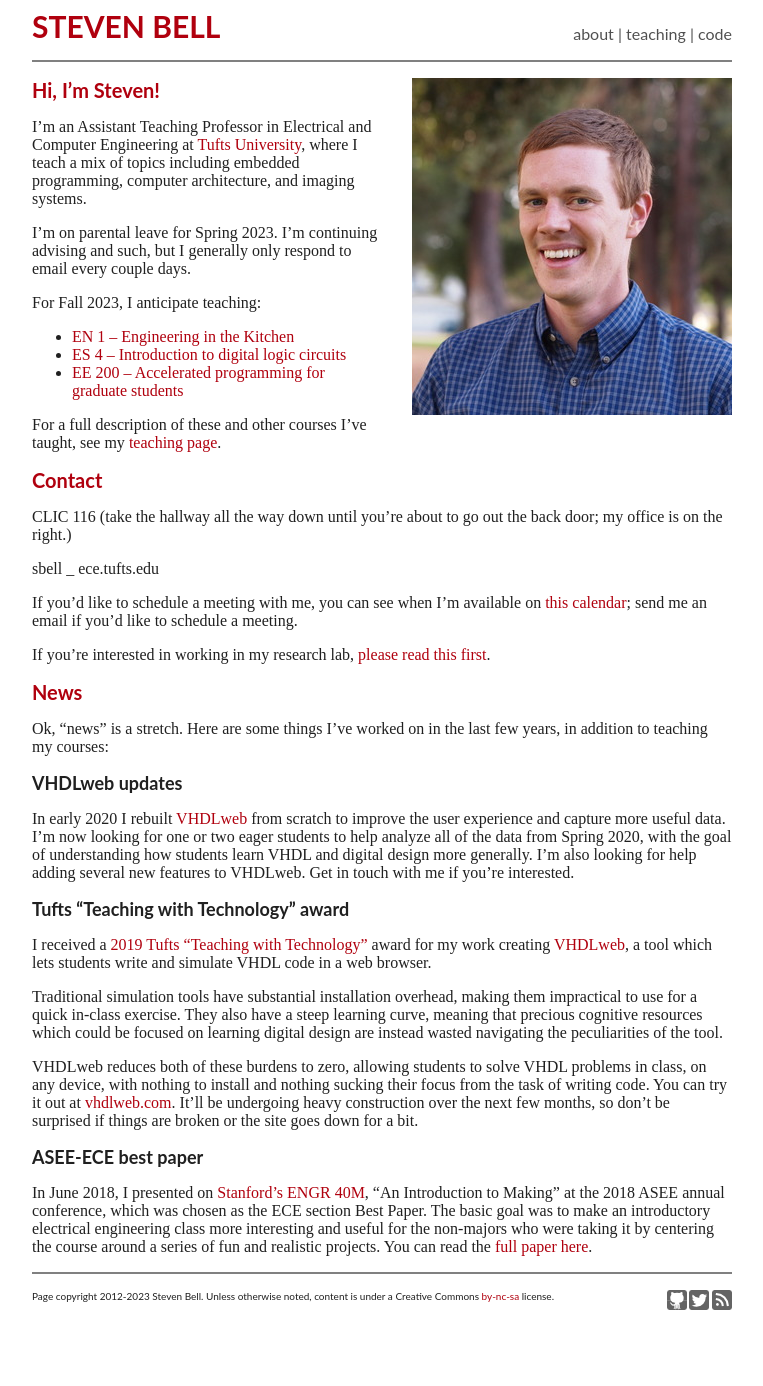
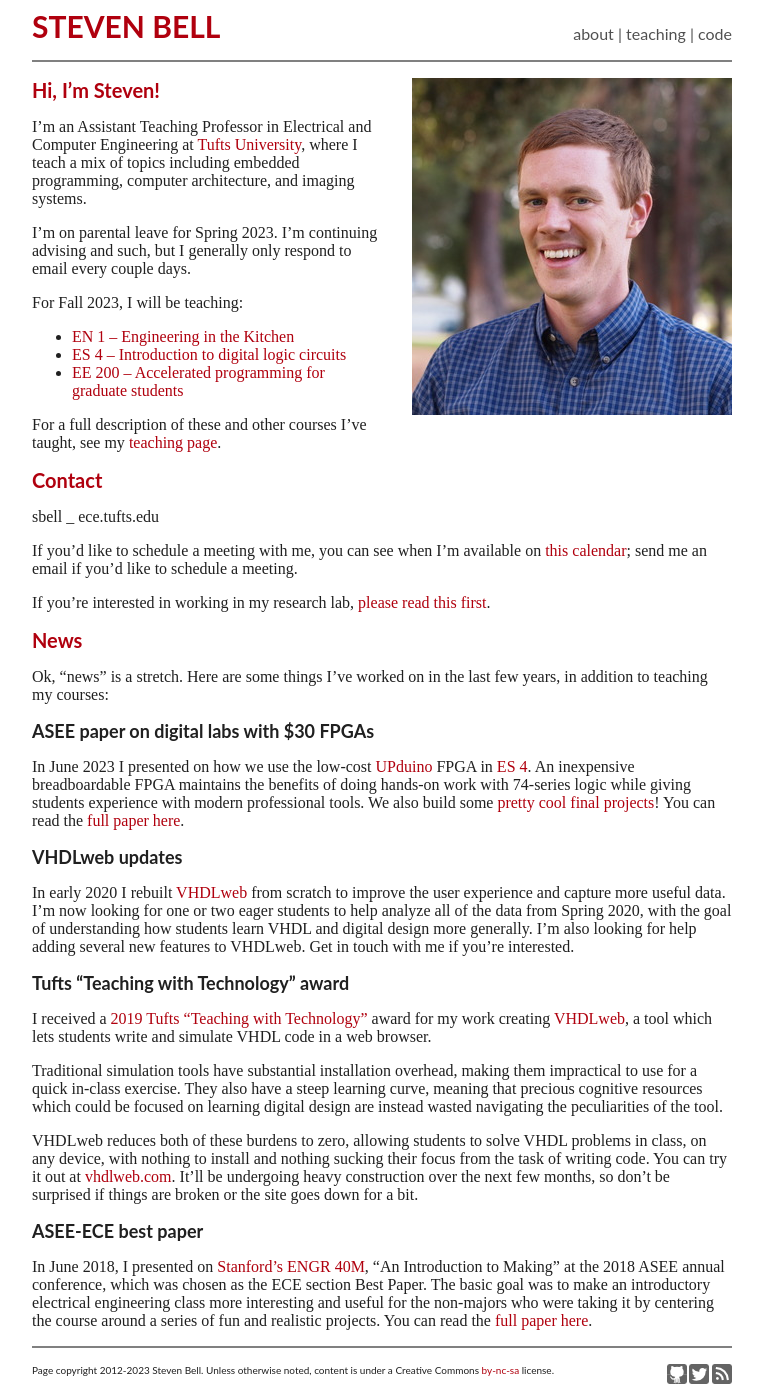
Before and after one commit to stevenbell/stevenbell.github.com, a Jekyll site: the page built from index.markdown, in a window 1280 px wide. Shown: the whole page, without its empty margins (258-1021 px from the left). Built offline with Jekyll 4.4.1, drawn with Linux system fonts in a browser that asks for light colours; before the commit the page ends 1312 px from its top, so only the background shows below that.

Commit message:
Add ASEE paper on ES 4

```diff
--- a/index.markdown
+++ b/index.markdown
@@ -10,7 +10,7 @@ I'm an Assistant Teaching Professor in Electrical and Computer Engineering at [T
 
 I'm on parental leave for Spring 2023.  I'm continuing advising and such, but I generally only respond to email every couple days.
 
-For Fall 2023, I anticipate teaching:
+For Fall 2023, I will be teaching:
 * [EN 1 -- Engineering in the Kitchen](http://www.ece.tufts.edu/en/1EK)
 * [ES 4 -- Introduction to digital logic circuits](http://www.ece.tufts.edu/es/4)
 * [EE 200 -- Accelerated programming for graduate students](http://www.ece.tufts.edu/ee/200)
@@ -18,8 +18,6 @@ For Fall 2023, I anticipate teaching:
 For a full description of these and other courses I've taught, see my [teaching page](teaching).
 
 # Contact
-
-CLIC 116 (take the hallway all the way down until you're about to go out the back door; my office is on the right.)
 
 sbell _ ece.tufts.edu
 
@@ -29,6 +27,9 @@ If you're interested in working in my research lab, [please read this first](wor
 
 # News
 Ok, "news" is a stretch.  Here are some things I've worked on in the last few years, in addition to teaching my courses:
+
+## ASEE paper on digital labs with $30 FPGAs
+In June 2023 I presented on how we use the low-cost [UPduino](https://tinyvision.ai/products/upduino-v3-1) FPGA in [ES 4](http://www.ece.tufts.edu/es/4/).  An inexpensive breadboardable FPGA maintains the benefits of doing hands-on work with 74-series logic while giving students experience with modern professional tools.  We also build some [pretty cool final projects](http://www.ece.tufts.edu/es/4/past_projects.html)!  You can read the [full paper here](https://nemo.asee.org/public/conferences/327/papers/39742/view).
 
 ## VHDLweb updates
 In early 2020 I rebuilt [VHDLweb](vhdlweb.com) from scratch to improve the user experience and capture more useful data.  I'm now looking for one or two eager students to help analyze all of the data from Spring 2020, with the goal of understanding how students learn VHDL and digital design more generally.  I'm also looking for help adding several new features to VHDLweb.  Get in touch with me if you're interested.
```
